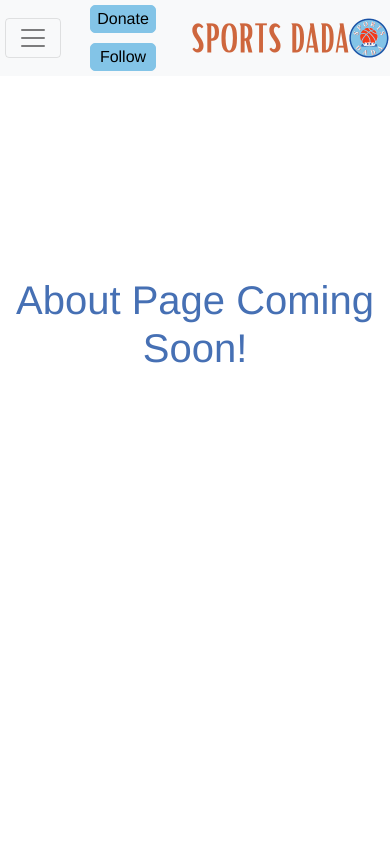
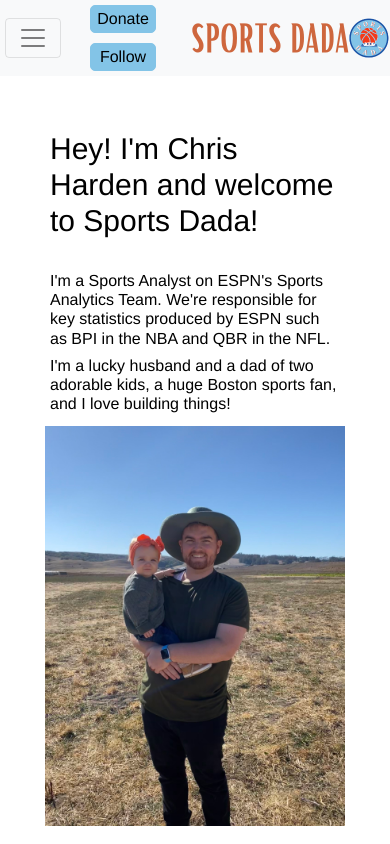
Before and after one commit to chardensoft/sportsdada, a Vue app in the folder front-end/: page /About in a window 390 px wide. Shown: the top 844 px of the page. Built offline with nearby package versions, Linux system fonts and the light colour scheme.

Commit message:
added pages

```diff
--- a/front-end/src/router/index.js
+++ b/front-end/src/router/index.js
@@ -16,8 +16,8 @@ Vue.use(VueRouter)
 const routes = [
   {
     path: '/',
-    name: 'Content',
-    component: Content
+    name: 'Home',
+    component: Home
   },
   {
     path: '/About',
--- a/front-end/src/views/About.vue
+++ b/front-end/src/views/About.vue
@@ -1,8 +1,19 @@
 <template>
   <div class="about">
     <Header />
-    <div>
-      <h1 class="comingsoon">About Page Coming Soon!</h1>
+    <div class="about-content">
+      <div class="about-info">
+        <div class="text-info">
+          <h1 class="hi-info">Hey! I'm Chris Harden and welcome to Sports Dada!</h1>
+          <br>
+          <h6 class="small-info">I'm a Sports Analyst on ESPN's Sports Analytics Team. We're responsible for key statistics produced by ESPN such as BPI in the NBA and QBR in the NFL.</h6>
+          <h6 class="small-info">I'm a lucky husband and a dad of two adorable kids, a huge Boston sports fan, and I love building things!</h6>
+        </div>
+      </div>
+      <div class="about-pic-div">
+        <img class="about-pic" src="../assets/aboutpic.jpeg">
+      </div>
+      <!-- <h1 class="comingsoon">About Page Coming Soon!</h1> -->
     </div>
     <Footer />
   </div>
@@ -29,18 +40,65 @@ export default {
   box-sizing: border-box;
 }
 
-.comingsoon {
+.about-content {
+  padding-top: 50px;
+  display: flex;
+  justify-content: center;
+  flex-wrap: wrap;
+}
+
+.text-info {
+  padding: 75px;
+}
+
+.about-info {
+  width: 700px;
+  /* border: 2px solid black; */
+}
+
+.hi-info {
+  color: black;
+  font-size: 47.5px;
+  text-align: left;
+}
+
+.small-info {
+  color: black;
+  text-align: left;
+}
+
+/* .comingsoon {
   padding: 200px;
   color: #4670B4;
   margin-bottom: 300px;
+} */
+
+.about-pic {
+  width: 400px;
 }
 
-@media only screen and (max-width: 450px) {
-  .comingsoon {
+.about-pic-div {
+  /* border: 2px solid black; */
+}
+
+@media only screen and (max-width: 700px) {
+  .about-info {
+    width: 300px;
+  }
+  .text-info {
+    padding: 5px;
+  }
+  .hi-info {
+    font-size: 30px;
+  }
+  .about-pic {
+    width: 300px;
+  }
+  /* .comingsoon {
     padding: 5px;
     padding-top: 200px;
     padding-bottom: 200px;
-  }
+  } */
 }
 
 </style>
--- a/front-end/src/views/Home.vue
+++ b/front-end/src/views/Home.vue
@@ -1,14 +1,34 @@
 <template>
   <div class="home">
     <HomeHeader />
-    <div class="featured">
-      <a class="featured-link" href="https://sportsdadas.blogspot.com/2021/07/sports-dadas-powder-league-mvp-ladder.html" target="_blank">
-      <div class="featured-content">
-        <h1 class ="featured-header">Click Here! Featured Article: Powder League MVP Ladder</h1>
-      </div></a>
+    <div class="content-header">
+      <h1 class="content-title">Current Content</h1>
     </div>
-    <div class="article-list">
-      <h3 class="">Article 1</h3>
+    <div class="current-content">
+      <div class="company">
+        <a class="comp_link" href="https://sportsdada.substack.com/" target="_blank">
+          <img class="comp_logo" src="../assets/headshot.png" />
+          <p class="comp_text">My Substack Newsletter: Writing about what I love and sharing tips along the way</p>
+        </a>
+      </div>
+      <div class="company">
+        <a class="comp_link" href="https://www.tiktok.com/@chrisandkemi" target="_blank">
+          <img class="comp_logo" src="../assets/tiktok.png" />
+          <p class="comp_text">TikTok: Sharing videos about my journey to ESPN and my family</p>
+        </a>
+      </div>
+      <div class="company">
+        <a class="comp_link" href="https://join.slack.com/t/sportsdada/shared_invite/zt-12vf175g6-MawHJaMtSKiHTAIinOCkyQ" target="_blank">
+          <img class="comp_logo" src="../assets/slack.png" />
+          <p class="comp_text">Slack: Join the community if you're an aspiring sports analyst or just enjoy sports!</p>
+        </a>
+      </div>
+      <div class="company">
+        <a class="comp_link" href="https://www.linkedin.com/in/chris-harden/" target="_blank">
+          <img class="comp_logo" src="../assets/linkedin.png" />
+          <p class="comp_text">LinkedIn: Sharing tips and thoughts about sports analytics &amp; data science</p>
+        </a>
+      </div>
     </div>
     <Footer />
   </div>
```
Also changed, not shown: front-end/src/assets/aboutpic.jpeg (added).
